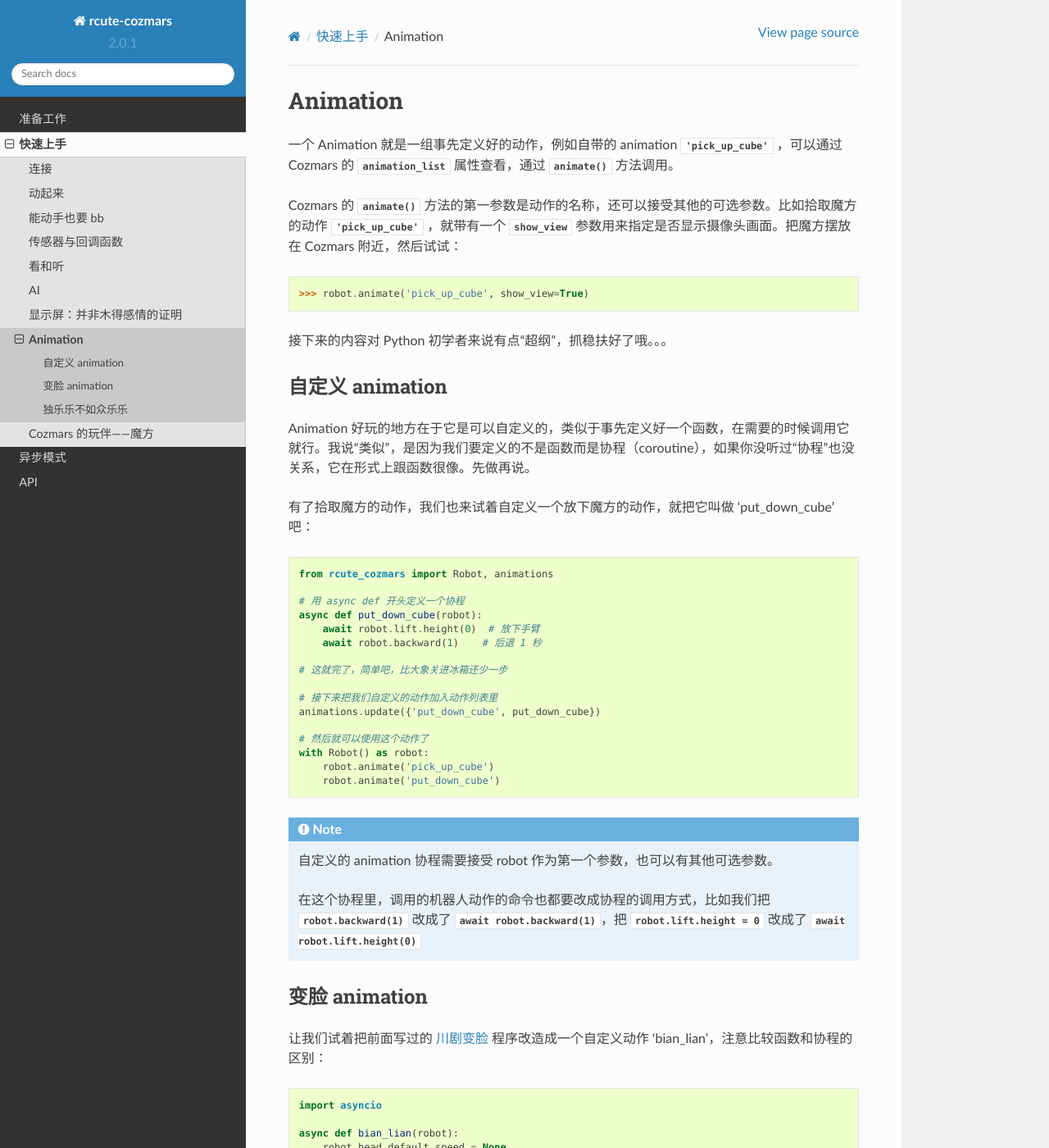
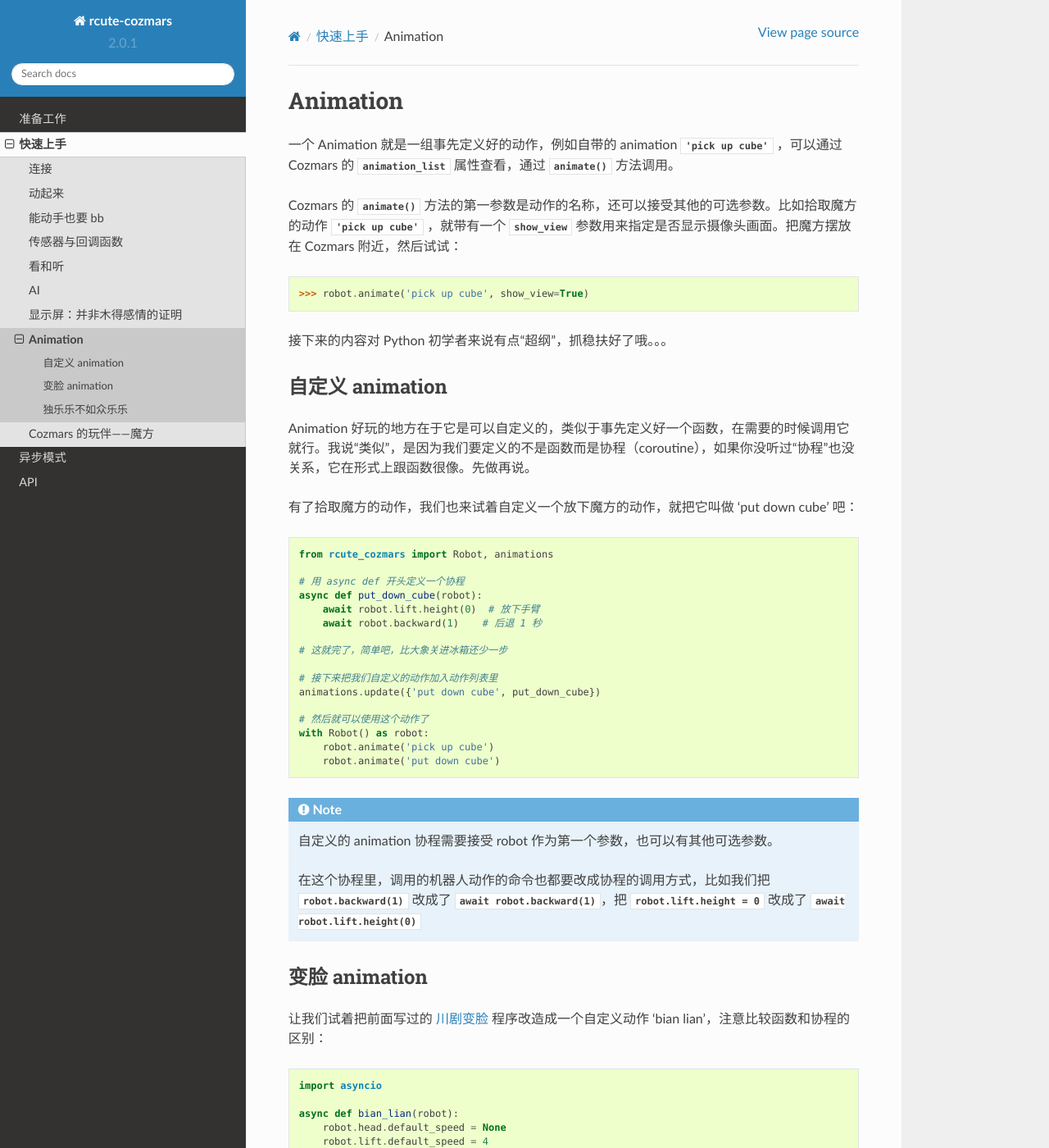
Before and after one commit to r-cute/rcute-cozmars, a Sphinx documentation site: the page built from docs/source/examples/animation.rst, in a window 1280 px wide and 1400 px high. Shown: the whole window at 82% size. Built offline with Sphinx 7.4.7 and the Read the Docs theme 2.0.0, drawn with Linux system fonts in a browser that asks for light colours; some of the changed text lies outside the part shown.

```diff
--- a/docs/source/examples/animation.rst
+++ b/docs/source/examples/animation.rst
@@ -1,11 +1,11 @@
 Animation
 ==============
 
-一个 Animation 就是一组事先定义好的动作，例如自带的 animation :data:`'pick_up_cube'` ，可以通过 Cozmars 的 :data:`animation_list` 属性查看，通过 :meth:`animate` 方法调用。
+一个 Animation 就是一组事先定义好的动作，例如自带的 animation :data:`'pick up cube'` ，可以通过 Cozmars 的 :data:`animation_list` 属性查看，通过 :meth:`animate` 方法调用。
 
-Cozmars 的 :meth:`animate` 方法的第一参数是动作的名称，还可以接受其他的可选参数。比如拾取魔方的动作 :data:`'pick_up_cube'` ，就带有一个 :data:`show_view` 参数用来指定是否显示摄像头画面。把魔方摆放在 Cozmars 附近，然后试试：
+Cozmars 的 :meth:`animate` 方法的第一参数是动作的名称，还可以接受其他的可选参数。比如拾取魔方的动作 :data:`'pick up cube'` ，就带有一个 :data:`show_view` 参数用来指定是否显示摄像头画面。把魔方摆放在 Cozmars 附近，然后试试：
 
-    >>> robot.animate('pick_up_cube', show_view=True)
+    >>> robot.animate('pick up cube', show_view=True)
 
 接下来的内容对 Python 初学者来说有点“超纲”，抓稳扶好了哦。。。
 
@@ -14,7 +14,7 @@ Cozmars 的 :meth:`animate` 方法的第一参数是动作的名称，还可以
 
 Animation 好玩的地方在于它是可以自定义的，类似于事先定义好一个函数，在需要的时候调用它就行。我说“类似”，是因为我们要定义的不是函数而是协程（coroutine），如果你没听过“协程”也没关系，它在形式上跟函数很像。先做再说。
 
-有了拾取魔方的动作，我们也来试着自定义一个放下魔方的动作，就把它叫做 'put_down_cube' 吧：
+有了拾取魔方的动作，我们也来试着自定义一个放下魔方的动作，就把它叫做 'put down cube' 吧：
 
 .. code:: python
 
@@ -28,12 +28,12 @@ Animation 好玩的地方在于它是可以自定义的，类似于事先定义
     # 这就完了，简单吧，比大象关进冰箱还少一步
 
     # 接下来把我们自定义的动作加入动作列表里
-    animations.update({'put_down_cube', put_down_cube})
+    animations.update({'put down cube', put_down_cube})
 
     # 然后就可以使用这个动作了
     with Robot() as robot:
-        robot.animate('pick_up_cube')
-        robot.animate('put_down_cube')
+        robot.animate('pick up cube')
+        robot.animate('put down cube')
 
 .. note::
 
@@ -44,7 +44,7 @@ Animation 好玩的地方在于它是可以自定义的，类似于事先定义
 变脸 animation
 ------------------
 
-让我们试着把前面写过的 `川剧变脸 <move.html#id5>`_ 程序改造成一个自定义动作 'bian_lian'，注意比较函数和协程的区别：
+让我们试着把前面写过的 `川剧变脸 <move.html#id5>`_ 程序改造成一个自定义动作 'bian lian'，注意比较函数和协程的区别：
 
 .. code:: python
 
@@ -63,7 +63,7 @@ Animation 好玩的地方在于它是可以自定义的，类似于事先定义
             await asyncio.sleep(3)
 
     from rcute_cozmars import animations
-    animations.update({'bian_lian', bian_lian})
+    animations.update({'bian lian', bian_lian})
 
 `独乐乐不如众乐乐 <https://www.zhihu.com/question/22524653/answer/574482596>`_
 -------------------------------------------------------------------------------------------------
@@ -76,4 +76,4 @@ Animation 好玩的地方在于它是可以自定义的，类似于事先定义
     from rcute_cozmars import Robot
 
     with Robot() as robot:
-        robot.animate('bian_lian')
+        robot.animate('bian lian')
--- a/docs/source/examples/sensor.rst
+++ b/docs/source/examples/sensor.rst
@@ -47,7 +47,7 @@
         while True: # 不断循环，按 Ctrl + C 退出
 
             if robot.sonar.distance < 0.05:
-                robot.buzzer.set_tone('C4', 1)
+                robot.speaker.beep([500, 500])
 
             time.sleep(.3)
 
@@ -66,7 +66,7 @@
     with Robot() as robot:
 
         def ring(dist):
-            robot.buzzer.set_tone('C4', 1)
+            robot.speaker.beep([500, 500])
 
         robot.sonar.distance_threshold = 0.05
         robot.sonar.when_in_range = ring
--- a/docs/source/examples/video_audio.rst
+++ b/docs/source/examples/video_audio.rst
@@ -71,7 +71,7 @@
 
 :data:`microphone` 还有几个属性： :data:`volume` 和 :data:`gain` 用来调节麦克风的音量大小， :data:`sample_rate` 、 :data:`dtype` 和 :data:`block_duration` 分别是麦克风的采样率、数据类型和每次从输出流中读取的数据块的时长。除了音量增益 :data:`gain` 以外，这些属性通常不需要修改。
 
-以上演示了从麦克风和摄像头中读取数据的基本操作。有了图像和声音数据，我们就可以实现诸如图像识别、语音识别等好玩的应用了。别急，下一节见...
+以上演示了从麦克风和摄像头中读取数据的基本操作。有了图像和声音数据，我们就可以实现诸如图像识别、语音识别等好玩的应用了。下节见...
 
 
 .. seealso::
--- a/docs/source/index.rst
+++ b/docs/source/index.rst
@@ -2,6 +2,8 @@
 =========================================
 
 rcute-cozmars 是3d打印教育机器人 Cozmars 的 Python SDK，实现对机器人的基本控制，并可以结合 `rcute-ai <https://rcute-ai.readthedocs.io>`_ 完成图像/语音识别等功能
+
+.. image:: ./cozmars-cube.png
 
 `Installation instructions in English <https://github.com/r-cute/rcute-cozmars/blob/master/README.md>`_
 
--- a/docs/source/software.rst
+++ b/docs/source/software.rst
@@ -18,13 +18,15 @@ Windows 64-bit
 
 .. code::
 
-    python -m pip install rcute-cozmars[win64]
+    python -m pip install rcute-cozmars
 
 国内的小伙伴通过国内镜像服务器安装，速度更快。打开命令窗口或 PowerShell，输入下面命令：
 
 .. code::
 
-    python -m pip install rcute-cozmars[win64] -i https://pypi.tuna.tsinghua.edu.cn/simple
+    python -m pip install rcute-cozmars -i https://pypi.tuna.tsinghua.edu.cn/simple
+
+另外须 `下载 windows 64位 ffmpeg <https://ffmpeg.org/download.html#build-windows>`_ 并将路径加入 Path 环境变量，该路径下应包含 "ffprobe.exe"、"ffplay.exe"、"ffmpeg.exe" 三个文件
 
 Mac OS X
 ++++++++++
--- a/rcute_cozmars/__init__.py
+++ b/rcute_cozmars/__init__.py
@@ -4,7 +4,6 @@ rcute-cozmars is the Python SDK for Cozmars, the 3D printable educational robot.
 rcute-cozmars provides basic control over the robot, it can be used with `rcute-ai <https://rcute-ai.readthedocs.io>`_ for image/speech recognition and etc.
 
 """
-
 from .robot import Robot, AsyncRobot, AioRobot
 from .cube import Cube, AsyncCube, AioCube
 from .animation import animations
--- a/setup.py
+++ b/setup.py
@@ -27,10 +27,10 @@ setuptools.setup(
     url="https://github.com/r-cute/rcute-cozmars",
     packages=['rcute_cozmars'],
     install_requires=requirements,
-    extras_require={'win64':['ffmpeg-win64']},
     include_package_data=True,
     classifiers=[
         "Programming Language :: Python :: 3.7",
+        "Programming Language :: Python :: 3.8",
         "License :: OSI Approved :: MIT License",
         "Operating System :: OS Independent",
     ],
```
Also changed, not shown: README.md (+3 -1 lines), docs/source/cozmars-cube.png (added), 2 other files.
